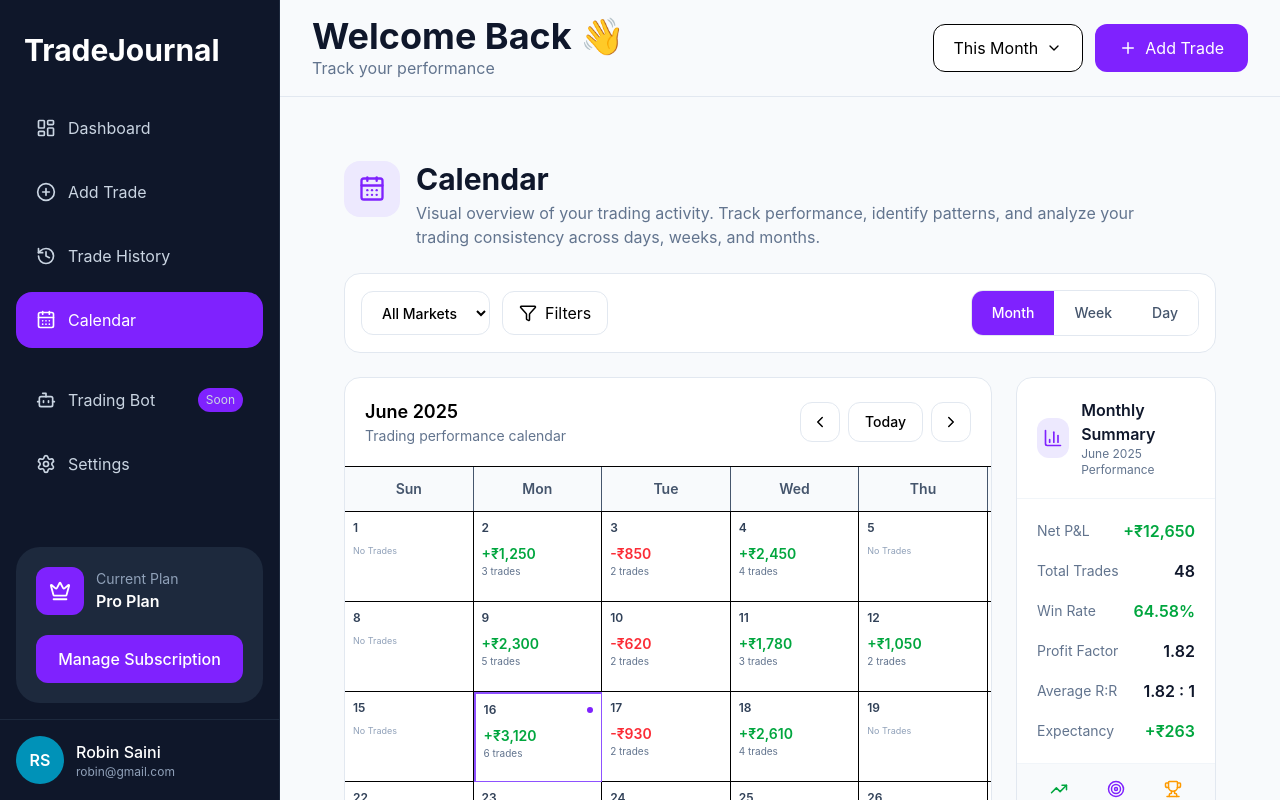
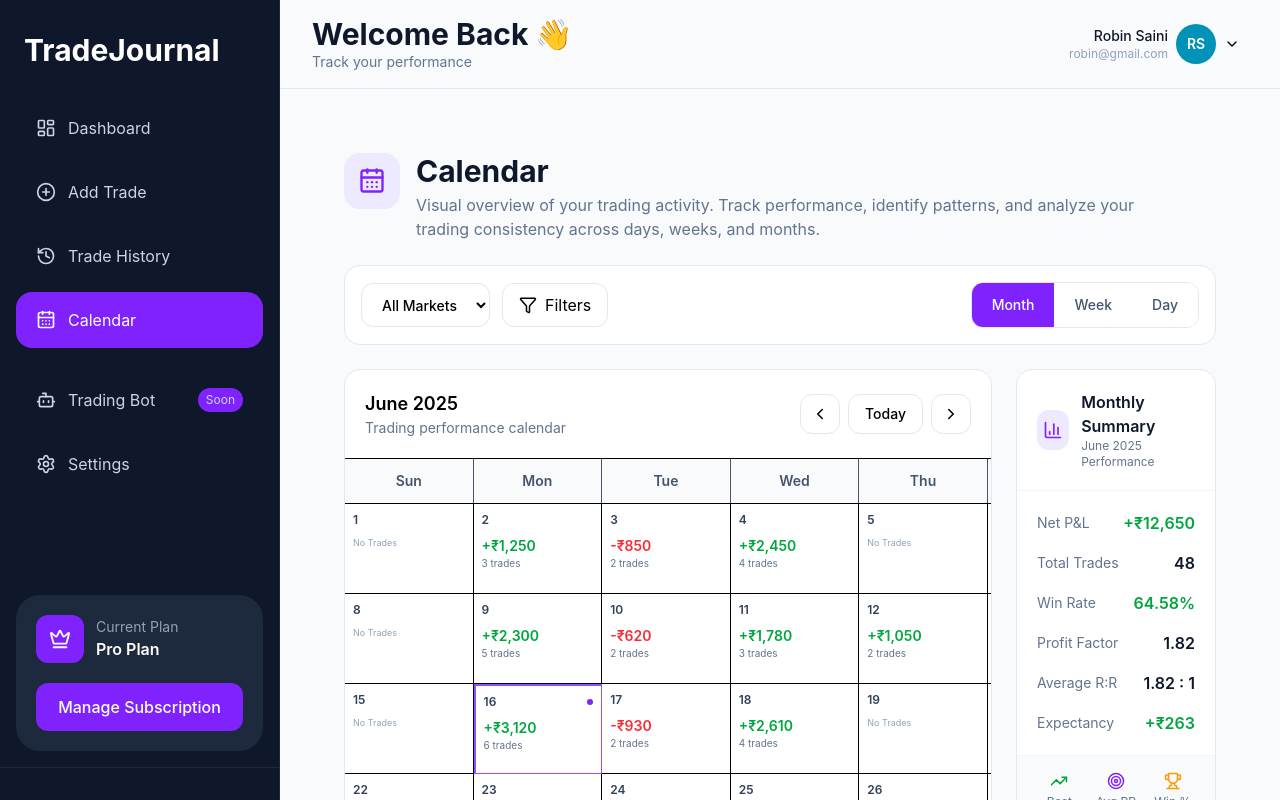
Before and after one commit to robin99925/trade-journal, a React (Vite) app: page /calendar in a window 1280 px wide. Shown: the top 800 px of the page. Built offline with nearby package versions, Linux system fonts and the light colour scheme.

Commit message:
profile ui fixes

```diff
--- a/src/components/dashboard/Header.jsx
+++ b/src/components/dashboard/Header.jsx
@@ -1,5 +1,5 @@
-import { Menu, Plus, ChevronDown } from "lucide-react";
-import { Link } from "react-router-dom";
+import { Menu } from "lucide-react";
+import UserProfile from "./UserProfile";
 
 const Header = ({ setSidebarOpen }) => {
   return (
@@ -8,7 +8,7 @@ const Header = ({ setSidebarOpen }) => {
       sticky
       top-0
       z-30
-        bg-slate-50/90
+      bg-slate-50/95
       backdrop-blur
       border-b
       border-slate-200
@@ -22,93 +22,55 @@ const Header = ({ setSidebarOpen }) => {
         py-4
         "
       >
-        <div
-          className="
-          flex
-          flex-col
-          lg:flex-row
-          lg:items-center
-          lg:justify-between
-          gap-4
-          "
-        >
-          {/* Left */}
-          <div className="flex items-center gap-3">
+        <div className="flex items-center justify-between gap-3">
+          {/* Left Side */}
+          <div className="flex items-center gap-3 min-w-0 flex-1">
             <button
+              onClick={() => setSidebarOpen(true)}
               className="
               lg:hidden
-              p-2
+              p-2.5
               rounded-xl
               border
+              border-slate-200
               bg-white
+              shadow-sm
+              shrink-0
               "
-              onClick={() => setSidebarOpen(true)}
             >
               <Menu size={20} />
             </button>
 
-            <div>
+            <div className="min-w-0">
               <h1
                 className="
-                text-2xl
-                md:text-3xl
-                xl:text-4xl
+                text-xl
+                sm:text-2xl
+                lg:text-3xl
                 font-bold
                 text-slate-900
+                truncate
                 "
               >
                 Welcome Back 👋
               </h1>
 
-              <p className="text-slate-500">Track your performance</p>
+              <p
+                className="
+                hidden
+                md:block
+                text-sm
+                text-slate-500
+                "
+              >
+                Track your performance
+              </p>
             </div>
           </div>
 
-          {/* Right */}
-          <div
-            className="
-            flex
-            flex-col
-            sm:flex-row
-            gap-3
-            "
-          >
-            <button
-              className="
-              h-12
-              px-5
-              bg-white
-              border
-              rounded-xl
-              flex
-              items-center
-              justify-center
-              gap-2
-              "
-            >
-              This Month
-              <ChevronDown size={16} />
-            </button>
-
-            <Link
-              to="/add-trade"
-              className="
-                h-12
-                px-6
-                bg-violet-600
-                rounded-xl
-                text-white
-                flex
-                items-center
-                justify-center
-                gap-2
-                hover:bg-violet-700
-                transition
-              "
-            >
-              <Plus size={18} />
-              Add Trade
-            </Link>
+          {/* Right Side */}
+          <div className="shrink-0">
+            <UserProfile />
           </div>
         </div>
       </div>
--- a/src/components/dashboard/MobileSidebar.jsx
+++ b/src/components/dashboard/MobileSidebar.jsx
@@ -26,16 +26,16 @@ const menuItems = [
     label: "Trade History",
     path: "/trade-history",
   },
-  {
-    icon: BarChart3,
-    label: "Analytics",
-    path: "/analytics",
-  },
-  {
-    icon: FileText,
-    label: "Reports",
-    path: "/reports",
-  },
+  // {
+  //   icon: BarChart3,
+  //   label: "Analytics",
+  //   path: "/analytics",
+  // },
+  // {
+  //   icon: FileText,
+  //   label: "Reports",
+  //   path: "/reports",
+  // },
   {
     icon: CalendarDays,
     label: "Calendar",
--- a/src/components/dashboard/Sidebar.jsx
+++ b/src/components/dashboard/Sidebar.jsx
@@ -221,30 +221,7 @@ const Sidebar = () => {
         border-slate-800
         p-4
         "
-      >
-        <div className="flex items-center gap-3">
-          <div
-            className="
-            h-12
-            w-12
-            rounded-full
-            bg-cyan-600
-            flex
-            items-center
-            justify-center
-            font-semibold
-            "
-          >
-            RS
-          </div>
-
-          <div>
-            <h4 className="font-medium">Robin Saini</h4>
-
-            <p className="text-xs text-slate-400">robin@gmail.com</p>
-          </div>
-        </div>
-      </div>
+      ></div>
     </aside>
   );
 };
--- /dev/null
+++ b/src/components/dashboard/UserProfile.jsx
@@ -0,0 +1,120 @@
+import { useState, useRef, useEffect } from "react";
+import { ChevronDown, LogOut } from "lucide-react";
+import { Link } from "react-router-dom";
+
+const UserProfile = () => {
+  const [open, setOpen] = useState(false);
+  const dropdownRef = useRef(null);
+
+  useEffect(() => {
+    const handleOutsideClick = (e) => {
+      if (dropdownRef.current && !dropdownRef.current.contains(e.target)) {
+        setOpen(false);
+      }
+    };
+
+    document.addEventListener("mousedown", handleOutsideClick);
+
+    return () => {
+      document.removeEventListener("mousedown", handleOutsideClick);
+    };
+  }, []);
+
+  return (
+    <div ref={dropdownRef} className="relative">
+      {/* Profile Button */}
+      <button
+        onClick={() => setOpen(!open)}
+        className="
+        flex
+        items-center
+        gap-2
+        rounded-xl
+        px-2
+        py-1
+        hover:bg-slate-100
+        transition
+        "
+      >
+        {/* Desktop Info */}
+        <div className="hidden lg:block text-right">
+          <h4 className="font-medium text-sm text-slate-900">Robin Saini</h4>
+
+          <p className="text-xs text-slate-400">robin@gmail.com</p>
+        </div>
+
+        {/* Avatar */}
+        <div
+          className="
+          h-10
+          w-10
+          rounded-full
+          bg-cyan-600
+          text-white
+          flex
+          items-center
+          justify-center
+          font-semibold
+          text-sm
+          "
+        >
+          RS
+        </div>
+
+        <ChevronDown
+          size={16}
+          className={`
+            transition-transform
+            ${open ? "rotate-180" : ""}
+          `}
+        />
+      </button>
+
+      {/* Dropdown */}
+      {open && (
+        <div
+          className="
+          absolute
+          right-0
+          top-full
+          mt-2
+          w-48
+          bg-white
+          border
+          border-slate-200
+          rounded-xl
+          shadow-lg
+          overflow-hidden
+          z-50
+          "
+        >
+          {/* Mobile User Info */}
+          <div className="lg:hidden px-4 py-3 border-b">
+            <h4 className="font-medium text-sm">Robin Saini</h4>
+
+            <p className="text-xs text-slate-400">robin@gmail.com</p>
+          </div>
+
+          <Link
+            to="/signin"
+            className="
+            flex
+            items-center
+            gap-2
+            px-4
+            py-3
+            text-red-600
+            hover:bg-red-50
+            transition
+            "
+          >
+            <LogOut size={18} />
+            Logout
+          </Link>
+        </div>
+      )}
+    </div>
+  );
+};
+
+export default UserProfile;
```
Lines whose indentation alone changed are shown as unchanged.
